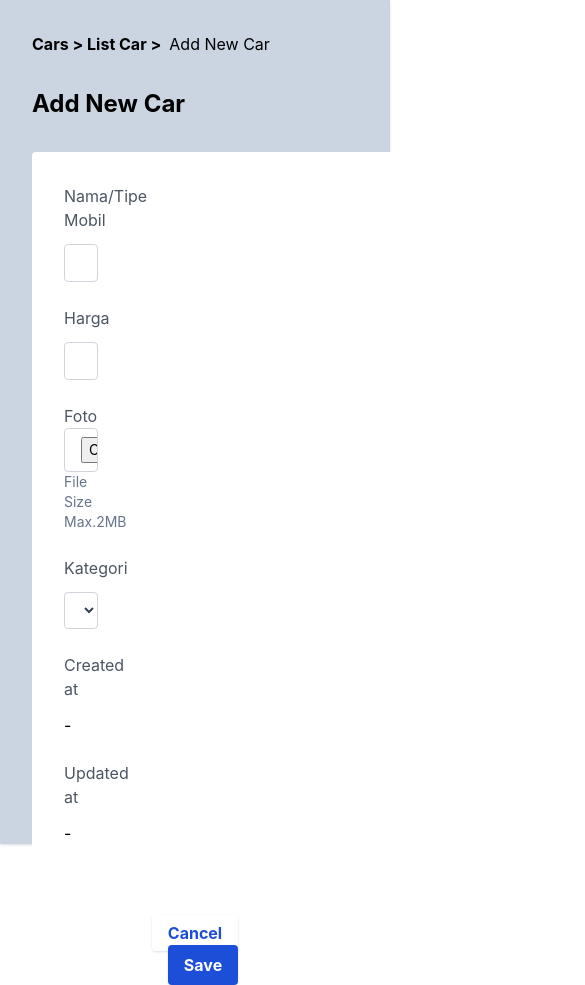
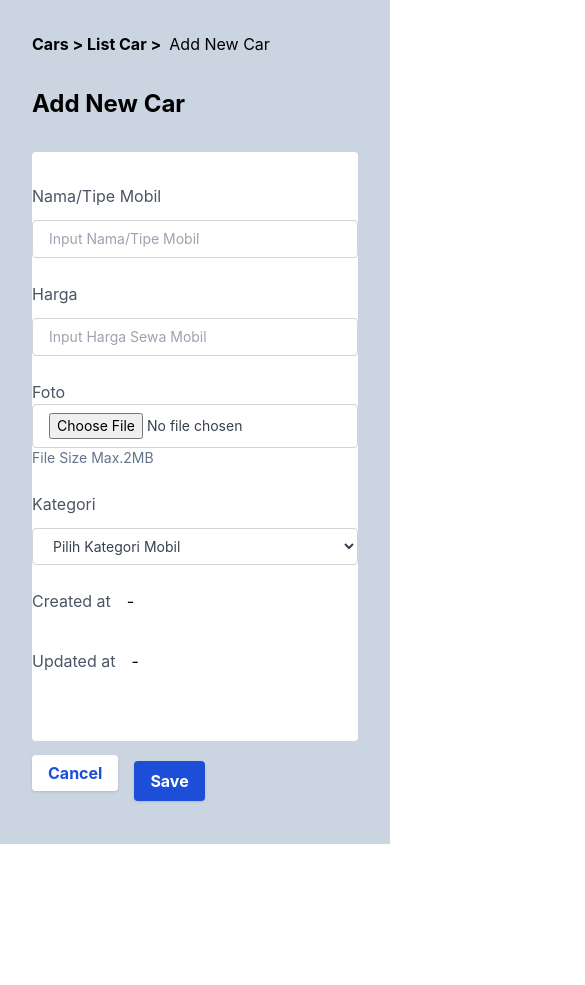
Before and after one commit to ChefKiraJr/Binar-Car-Rental-Admin, a React (Create React App) app: page /AddCar in a window 390 px wide. Shown: the top 985 px of the page, 585 px wide, since content can reach past the window. After the commit the page ends 844 px from the top, so only its background shows below. Built offline with nearby package versions, Linux system fonts and the light colour scheme.

Commit message:
Update Syling

```diff
--- a/src/components/AddCar.js
+++ b/src/components/AddCar.js
@@ -11,10 +11,10 @@ function AddCar() {
       <div>
         <p className="font-bold text-left py-8 text-2xl">Add New Car</p>
       </div>
-      <form className="pl-8 pr-[700px] py-8 rounded bg-white">
+      <form className="lg:pl-8 lg:pr-[700px] py-8 rounded bg-white">
         <div className="md:flex mb-6 items-center">
           <div className="md:w-1/3">
-            <label className="block text-gray-600 font-normal md:text-left mb-3 md:mb-0 pr-4">
+            <label className="block text-gray-600 font-normal text-left mb-3 md:mb-0 pr-4">
               Nama/Tipe Mobil
             </label>
           </div>
@@ -30,10 +30,7 @@ function AddCar() {
         </div>
         <div className="md:flex mb-6 items-center">
           <div className="md:w-1/3">
-            <label
-              className="block text-gray-600 font-normal md:text-left mb-3 md:mb-0 pr-4"
-              for="my-textfield"
-            >
+            <label className="block text-gray-600 font-normal text-left mb-3 md:mb-0 pr-4">
               Harga
             </label>
           </div>
@@ -49,7 +46,7 @@ function AddCar() {
         </div>
         <div className="md:flex mb-6">
           <div className="md:w-1/3 mt-2">
-            <label className="block text-gray-600 font-normal md:text-left md:mb-0 pr-4">
+            <label className="block text-gray-600 font-normal text-left md:mb-0 pr-4">
               Foto
             </label>
           </div>
@@ -67,8 +64,8 @@ function AddCar() {
           </div>
         </div>
         <div className="md:flex mb-6 items-center">
-          <div className="md:w-1/3">
-            <label className="block text-gray-600 font-normal md:text-left mb-3 md:mb-0 pr-4">
+          <div className="w-1/3">
+            <label className="block text-gray-600 font-normal text-left mb-3 md:mb-0 pr-4">
               Kategori
             </label>
           </div>
@@ -86,25 +83,19 @@ function AddCar() {
             </select>
           </div>
         </div>
-        <div className="md:flex mb-6">
+        <div className="flex mb-6">
           <div className="md:w-1/3">
-            <label
-              className="block text-gray-600 font-normal md:text-left mb-3 md:mb-0 pr-4"
-              for="my-textarea"
-            >
+            <label className="block text-gray-600 font-normal md:text-left mb-3 md:mb-0 pr-4">
               Created at
             </label>
           </div>
-          <div className="md:w-2/3">
+          <div className="w-2/3">
             <p className="text-left">-</p>
           </div>
         </div>
-        <div className="md:flex mb-6">
+        <div className="flex mb-6">
           <div className="md:w-1/3">
-            <label
-              className="block text-gray-600 font-normal md:text-left mb-3 md:mb-0 pr-4"
-              for="my-textarea"
-            >
+            <label className="block text-gray-600 font-normal md:text-left mb-3 md:mb-0 pr-4">
               Updated at
             </label>
           </div>
@@ -113,7 +104,7 @@ function AddCar() {
           </div>
         </div>
       </form>
-      <div className="md:flex md:items-center mt-5">
+      <div className="flex md:items-center mt-5">
         <div className="">
           <Link
             to="/ListCar"
```
